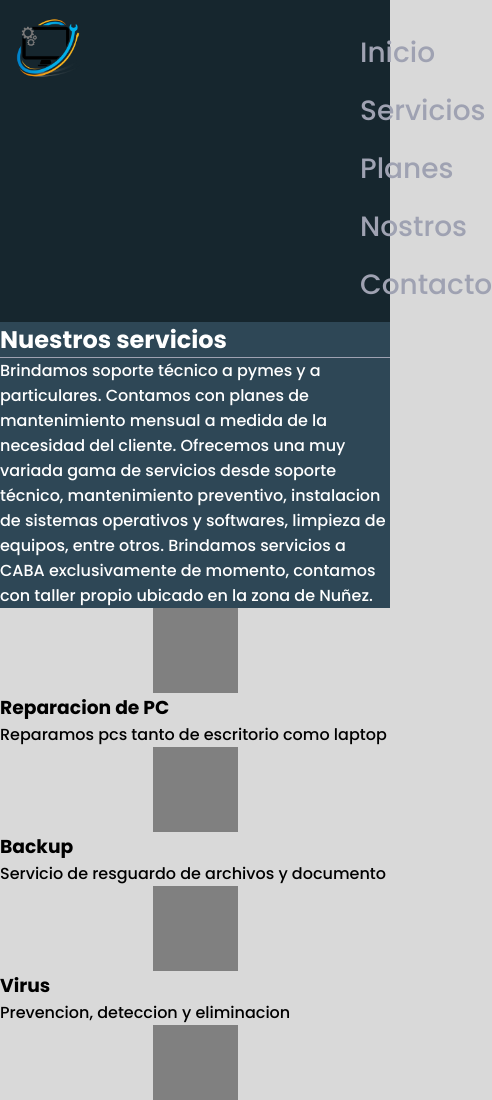
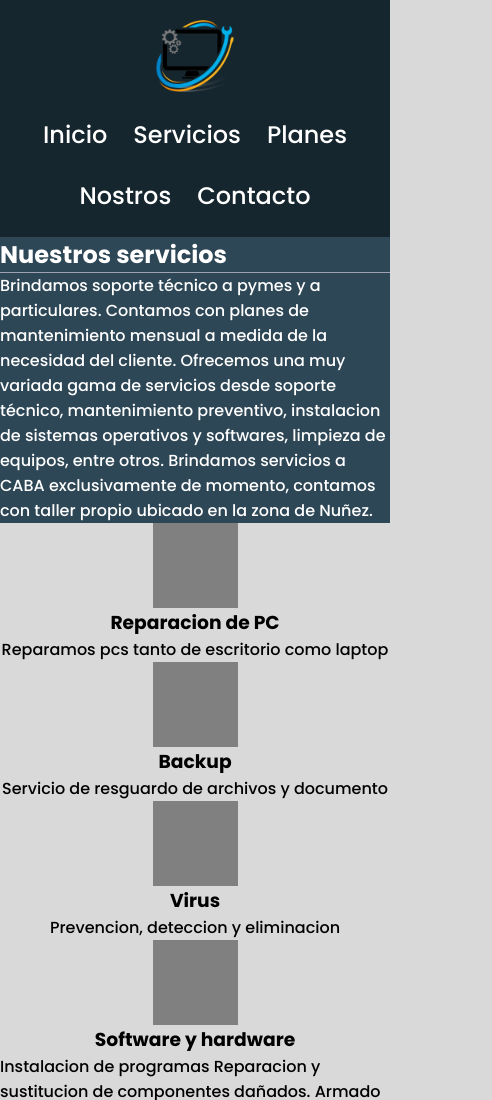
Before and after one commit to Koo-San/kotech_44530, a plain HTML site: page pages/servicios.html in a window 390 px wide. Shown: the top 1100 px of the page, 492 px wide, since content can reach past the window. Drawn offline with Linux system fonts and the light colour scheme.

Commit message:
MOD - navbar css was changed for it to be responsive + some classes were changed their name to be more accurate

```diff
--- a/css/stylesheet.css
+++ b/css/stylesheet.css
@@ -1,9 +1,8 @@
-
 /*imports */
 @import url('https://fonts.googleapis.com/css2?family=Poppins:ital,wght@0,300;0,500;0,600;0,700;1,300&display=swap');
 
 /*variables*/
-:root{
+:root {
 
     /*palette*/
     --primary: #2E4756;
@@ -34,8 +33,6 @@
 
 }
 
-
-
 /*normalize*/
 * {
     margin: 0;
@@ -43,107 +40,125 @@
     box-sizing: border-box;
 }
 
-html{
+html {
     font-size: 62.5%;
 }
 
-
-
-body{
+body {
     font-family: 'Poppins', sans-serif;
     font-size: var(--text-s);
     color: var(--btext);
     background-color: #D9D9D9;
+    display: grid;
+    grid-template-rows: auto 1fr auto;
+    min-height: 100vh;
 }
 
-ul{
+ul {
     list-style-type: none;
 }
 
-a{
+li a {
+    color: var(--titles);
+}
+
+a {
+    display: inline-block;
     font-size: var(--text-m);
     text-decoration: none;
     color: var(--btext);
 }
 
-.inlinecont{
+img {
+    width: 100%;
+}
+
+.inlinecont {
     display: inline-block;
 }
 
-.container{
+.main_container {
     max-width: 1200px;
-    margin:auto;
+    margin: auto;
 }
 
 /*HEADER */
 
-header{
+header {
     background-color: var(--accent);
     padding: var(--sp-s);
-    }
-
-.navbar .navbar__link{
-    display: inline-block;
 }
 
-.navbar .menu{
-    display: inline-block;
+/*NAV BAR*/
+
+.navbar {
+    display: flex;
+    justify-content: space-between;
+
 }
 
-.navbar .menu .menu__item{
-    display: inline-block;
+/* hacer la imagen de logo más pequeña*/
+.navbar .navbar__link {
+    min-width: 80px;
+    max-width: 80px;
 }
 
-.navbar .menu .menu__link{
-    color: var(--links);
+.navbar .menu {
+    display: flex;
+    flex-wrap: wrap;
+    gap: 1rem;
+    align-items: center;
+    font-size: 1.2rem;
 }
 
-.navbar{
-    display: flex;
-    flex-direction: row;
+.menu .menu__link {
+    padding: var(--sp-xs);
+    transition: background .3s ease-in-out, color .3s ease-in-out;
 }
 
-.navbar img{
-    width: 2em;
+.menu .menu__link:hover {
+    background-color: var(--links);
+    color: var(--btext);
 }
 
-.menu{
-    padding-left: 23rem;
-}
+/*CIERRE NAV BAR*/
 
-.menu__item{
-    font-size: 1.4rem;
-    padding-left: var(--sp-l);
-    padding-top: var(--sp-s);
-    }
+
+
+
+
+/*SERVICIOS*/
 
 .banner_nservicios {
     background-color: var(--primary);
     color: #FFFFFF;
 }
 
-.banner_nservicios hr{
+.banner_nservicios hr {
     background-color: var(--links);
     border: none;
     height: 1px;
 }
 
-.fotoejemplo{
+.fotoejemplo {
     background-color: grey;
     width: 85px;
     height: 85px;
 }
 
-.banner_nplanes{
+.banner_nplanes {
     background-color: var(--primary);
     color: #FFFFFF;
 }
 
-.footer_planes{
+
+/*FOOTER*/
+
+.footer_planes {
     background-color: var(--secondary);
 }
 
-.footer_planes a{
+.footer_planes a {
     padding: 0.5rem;
     border-radius: 50px;
     border: 1px solid #3C7A89;
@@ -151,17 +166,17 @@ header{
     color: #EBECF2;
 }
 
-.footer_planes p{
+.footer_planes p {
     display: flex;
 }
 
-.banner_nosotros{
+.banner_nosotros {
     background-color: var(--primary);
     color: #FFFFFF;
 
 }
 
-.pregunta a{
+.pregunta a {
     padding: 0.5rem;
     border-radius: 50px;
     border: 3px solid var(--links);
@@ -169,15 +184,25 @@ header{
     color: var(--btext);
 }
 
-.banner_contacto{
+.banner_contacto {
     background-color: var(--primary);
     color: #FFFFFF;
 }
 
-.conform .submitir{
+.conform .submitir {
     margin-top: var(--sp-s);
     padding: var(--sp-xs);
-    background-color:#CCC;
+    background-color: #CCC;
     border: 1px solid grey
+}
 
+@media screen and (max-width: 688px) {
+    .navbar {
+        flex-direction: column;
+        align-items: center;
+    }
+
+    .navbar .menu {
+        justify-content: center;
+    }
 }
--- a/pages/servicios.html
+++ b/pages/servicios.html
@@ -1,5 +1,6 @@
 <!DOCTYPE html>
 <html lang="en">
+
 <head>
     <meta charset="UTF-8">
     <meta http-equiv="X-UA-Compatible" content="IE=edge">
@@ -7,9 +8,10 @@
     <title>Kotech - Servicios</title>
     <link rel="stylesheet" href="../css/stylesheet.css">
 </head>
+
 <body>
     <header>
-            <nav class="navbar container">
+        <nav class="navbar main_container">
             <a class="navbar__link" href="">
                 <img src="../img/logopc.png" alt="logo Kotech">
             </a>
@@ -35,9 +37,9 @@
     </header>
 
     <div class="banner_nservicios">
-            <h2 class="container">Nuestros servicios</h2>
+        <h2 class="main_container">Nuestros servicios</h2>
         <hr>
-            <p class="container">Brindamos soporte técnico a pymes y a
+        <p class="main_container">Brindamos soporte técnico a pymes y a
             particulares. Contamos con
             planes de mantenimiento mensual a medida de la necesidad del
             cliente.
@@ -48,42 +50,42 @@
             con taller propio ubicado en la zona de Nuñez.</p>
     </div>
 
-        <div class="container fotoejemplo"></div>
-        <h3 class="container">Reparacion de PC</h3>
-        <p class="container">Reparamos pcs tanto de
+    <div class="main_container fotoejemplo"></div>
+    <h3 class="main_container">Reparacion de PC</h3>
+    <p class="main_container">Reparamos pcs tanto de
         escritorio como laptop</p>
 
-        <div class="container fotoejemplo"></div>
-        <h3 class="container">Backup</h3>
-        <p class="container">Servicio de resguardo de
+    <div class="main_container fotoejemplo"></div>
+    <h3 class="main_container">Backup</h3>
+    <p class="main_container">Servicio de resguardo de
         archivos y documento</p>
 
-        <div class="container fotoejemplo"></div>
-        <h3 class="container">Virus</h3>
-        <p class="container">Prevencion, deteccion
+    <div class="main_container fotoejemplo"></div>
+    <h3 class="main_container">Virus</h3>
+    <p class="main_container">Prevencion, deteccion
         y eliminacion</p>
 
-        <div class="container fotoejemplo"></div>
-        <h3 class="container">Software y hardware</h3>
-        <p class="container">Instalacion de programas
+    <div class="main_container fotoejemplo"></div>
+    <h3 class="main_container">Software y hardware</h3>
+    <p class="main_container">Instalacion de programas
         Reparacion y sustitucion de
         componentes dañados.
         Armado de PC</p>
 
-        <div class="container fotoejemplo"></div>
-        <h3 class="container">Optimizacion de PC</h3>
-        <p class="container">Optimizacion del sistema operativo
+    <div class="main_container fotoejemplo"></div>
+    <h3 class="main_container">Optimizacion de PC</h3>
+    <p class="main_container">Optimizacion del sistema operativo
         y completa limpieza de equipos</p>
 
-        <div class="container fotoejemplo"></div>
-        <h3 class="container">Delivery</h3>
-        <p class="container">Realizamos trabajos en
+    <div class="main_container fotoejemplo"></div>
+    <h3 class="main_container">Delivery</h3>
+    <p class="main_container">Realizamos trabajos en
         domicio personal o en
         nuestro taller</p>
 
-        <div class="container fotoejemplo"></div>
-        <h3 class="container">Instalacion de SO</h3>
-        <p class="container">Instalacion de sistemas
+    <div class="main_container fotoejemplo"></div>
+    <h3 class="main_container">Instalacion de SO</h3>
+    <p class="main_container">Instalacion de sistemas
         operativos
         Windows, Linux</p>
 
@@ -96,4 +98,5 @@
 
 
 </body>
+
 </html>
```
Also changed, not shown: index.html (+5 -2 lines), pages/contacto.html (+7 -4 lines), pages/nosotros.html (+10 -7 lines), pages/planes.html (+17 -14 lines). Lines whose indentation alone changed are shown as unchanged.
